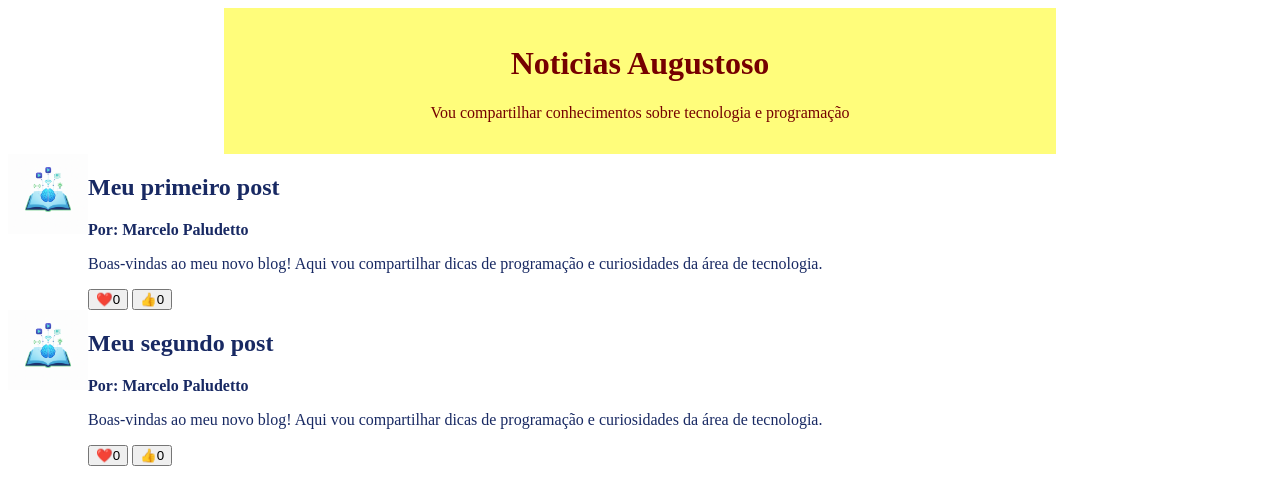
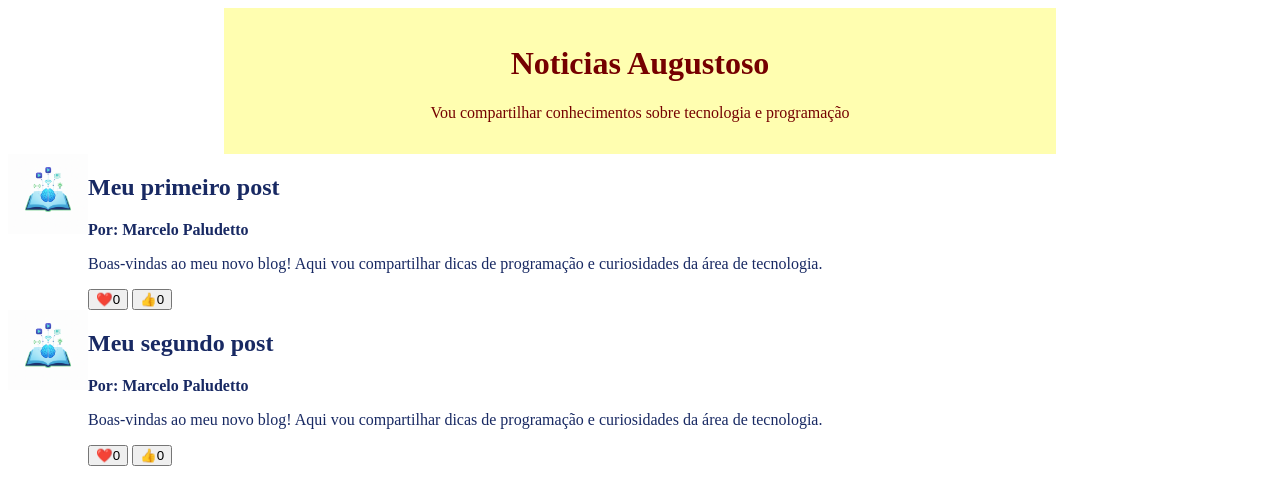
Before and after one commit to arwenmoura-web/Trabalho-ed-dig-comp-prog-IA, a plain HTML site: page index.html in a window 1280 px wide. Drawn offline with Linux system fonts and the light colour scheme.

Commit message:
trabalho

```diff
--- a/index.html
+++ b/index.html
@@ -15,7 +15,7 @@
         <p>Vou compartilhar conhecimentos sobre tecnologia e programação</p>
         <style>
             header {
-                background-color: #fffd7b;
+                background-color: #fffeb0;
                 color: #750000;
                 text-align: center;
                 max-width: 800px;
```
